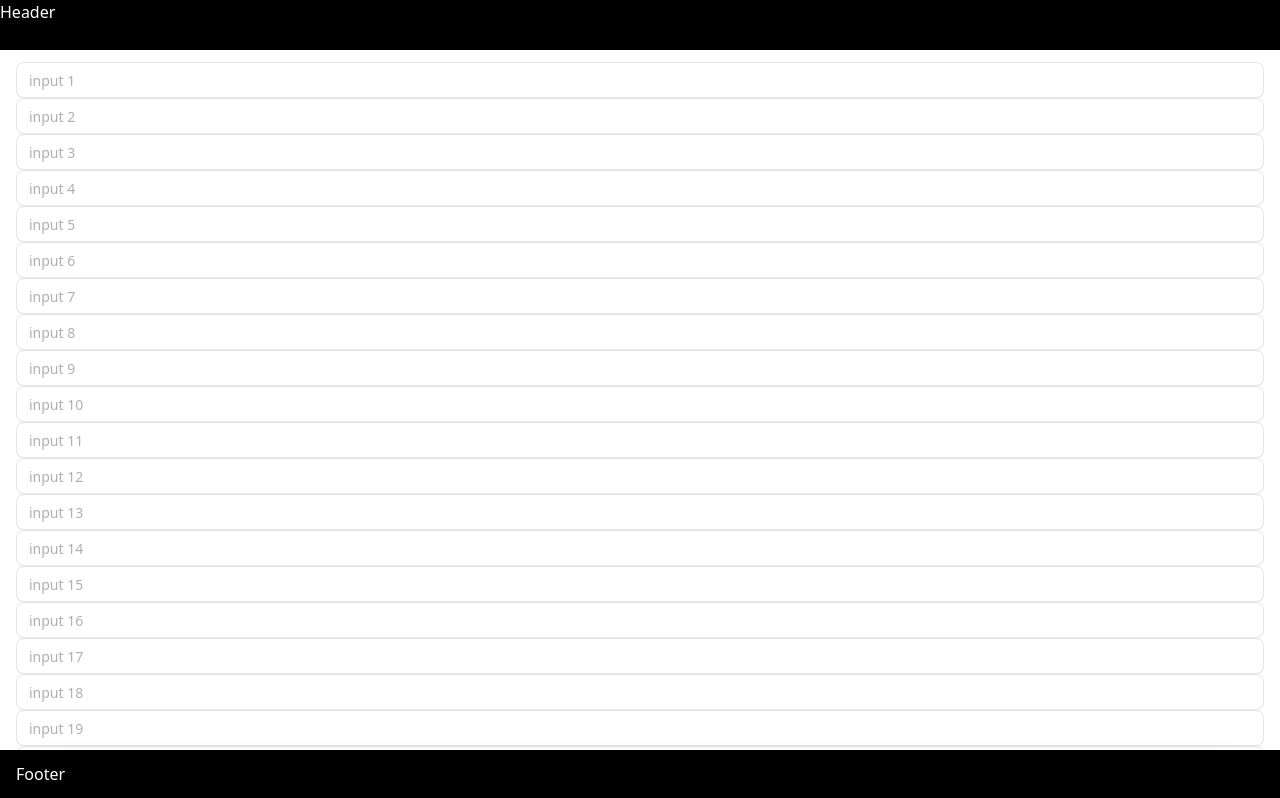
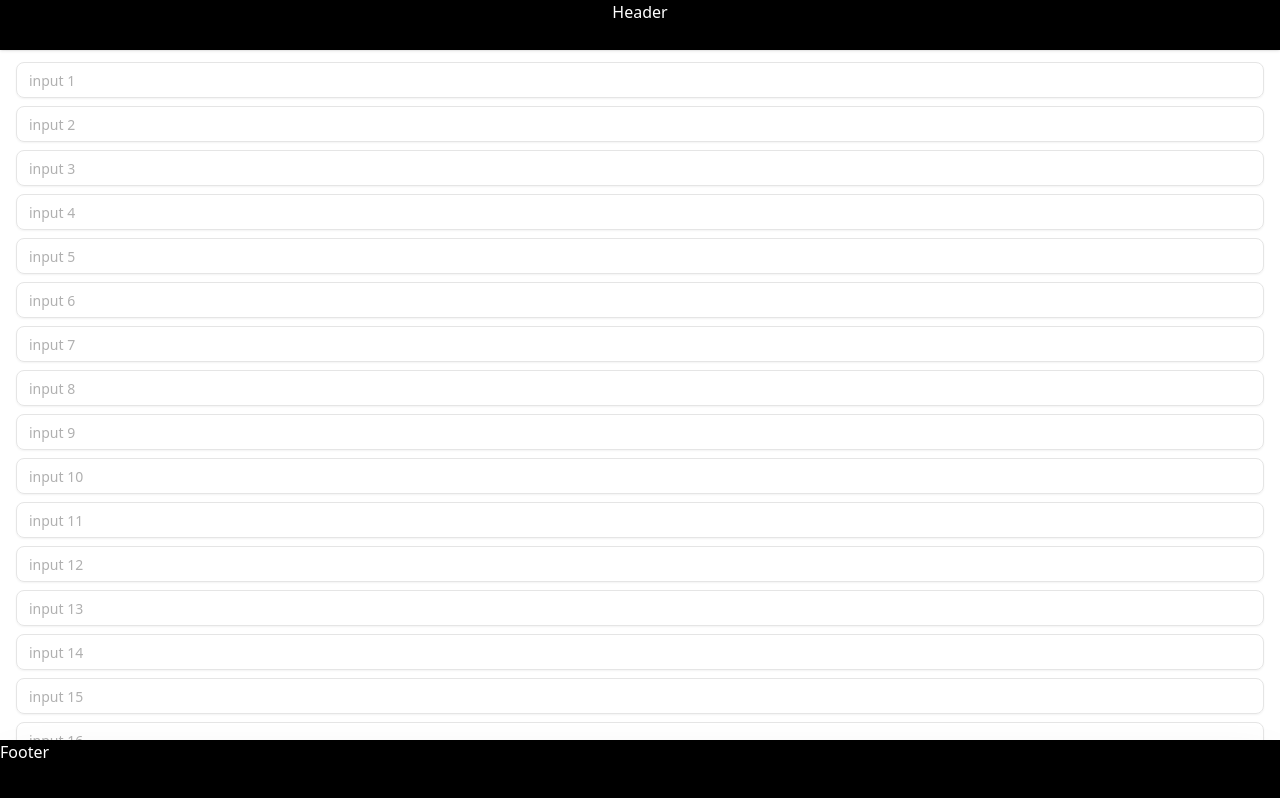
Before and after one commit to underground/shadcn-example, a Next.js app: page /sp in a window 1280 px wide. Shown: the top 798 px of the page. Built offline with nearby package versions, Linux system fonts and the light colour scheme.

Commit message:
fixed header

```diff
--- a/app/sp/page.tsx
+++ b/app/sp/page.tsx
@@ -1,16 +1,32 @@
 import { Input } from "@/components/ui/input";
+import clsx from "clsx";
 
 export default function Page() {
   return (
     <form
+      className={clsx(
+        // 画面全体
+        "min-h-[100svh]",
+        "[@supports(height:100dvh)]:min-h-[100dvh]",
+        // ヘッダー / メイン / フッター の3行
+        "grid grid-rows-[auto,1fr,auto]"
+      )}
       // className="h-full w-full flex flex-col overflow-hidden fixed top-0 bottom-0 left-0 right-0"
-      className="min-h-[100svh] [@supports(height:100dvh)]:min-h-[100dvh] grid grid-rows-[auto,1fr,auto]"
     >
-      <header className="flex flex-col w-full h-[50px] bg-black text-white">
+      <header
+        className={clsx(
+          "sticky top-0 z-10 flex flex-col w-full",
+          "h-[50px] bg-black text-white flex items-center px-4 shadow"
+        )}
+      >
         Header
       </header>
       <main
-        className=" overflow-auto px-4 py-3 min-h-0 scroll-padding-bottom-[84px] gap-2"
+        className={clsx(
+          "overflow-auto px-4 py-3",
+          "flex flex-col gap-2", // 入力の間に gap-2
+          "min-h-0" // flex 子がはみ出さないように必須
+        )}
         // className="flex flex-col flex-auto overflow-auto no-scrollbar overflow-x-hidden gap-2 h-full p-3"
       >
         {Array.from({ length: 30 }).map((_, i) => (
@@ -21,8 +37,10 @@ export default function Page() {
         className="
     sticky bottom-0 inset-x-0
     bg-black text-white
-    px-4 py-3 shadow-2xl
-    h-[50px]
+    shadow-2xl
+    min-h-[60px]
+    max-h-[60px]
+    h-[60px]
   "
         // className="bg-black text-white p-3 mt-auto text-center"
       >
```
